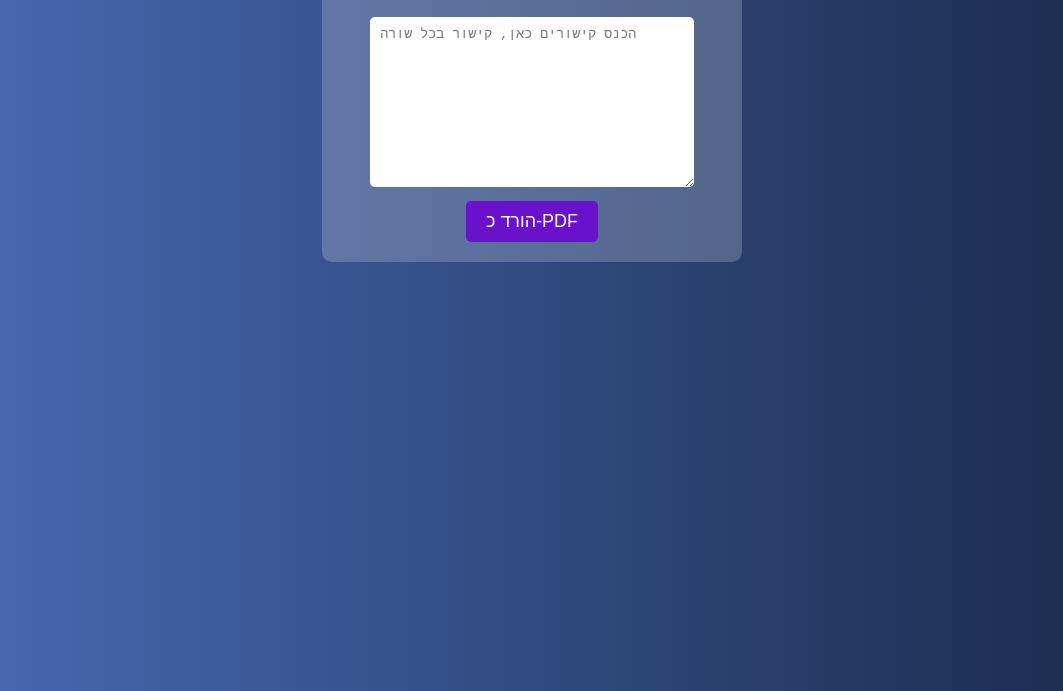
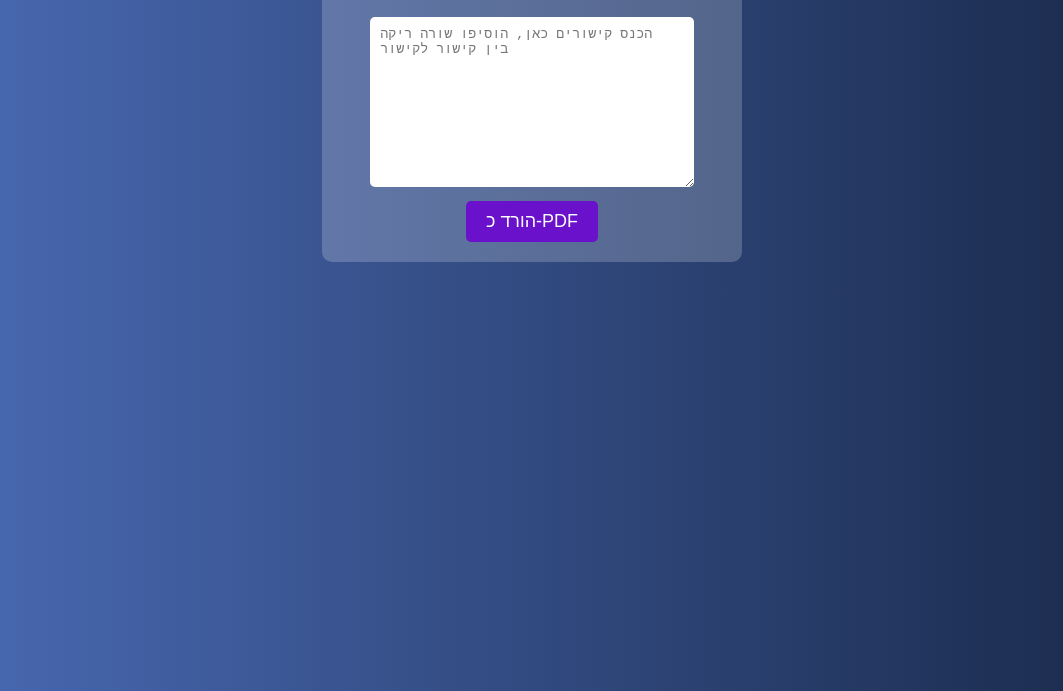
Before and after one commit to HARTK850/link-scraper, a plain HTML site: page index.html in a window 1280 px wide. Shown: the part 109-800 px from the top of the page, without its empty margins (108-1171 px from the left). Drawn offline with Linux system fonts and the light colour scheme.

Commit message:
Update index.html

```diff
--- a/index.html
+++ b/index.html
@@ -9,7 +9,7 @@
 <body>
     <div class="container">
         <h1>הורדת דפי אינטרנט כ-PDF</h1>
-        <textarea id="linksInput" placeholder="הכנס קישורים כאן, קישור בכל שורה"></textarea>
+        <textarea id="linksInput" placeholder="הכנס קישורים כאן, הוסיפו שורה ריקה בין קישור לקישור"></textarea>
         <button onclick="downloadPages()">הורד כ-PDF</button>
     </div>
     <script src="script.js"></script>
```
